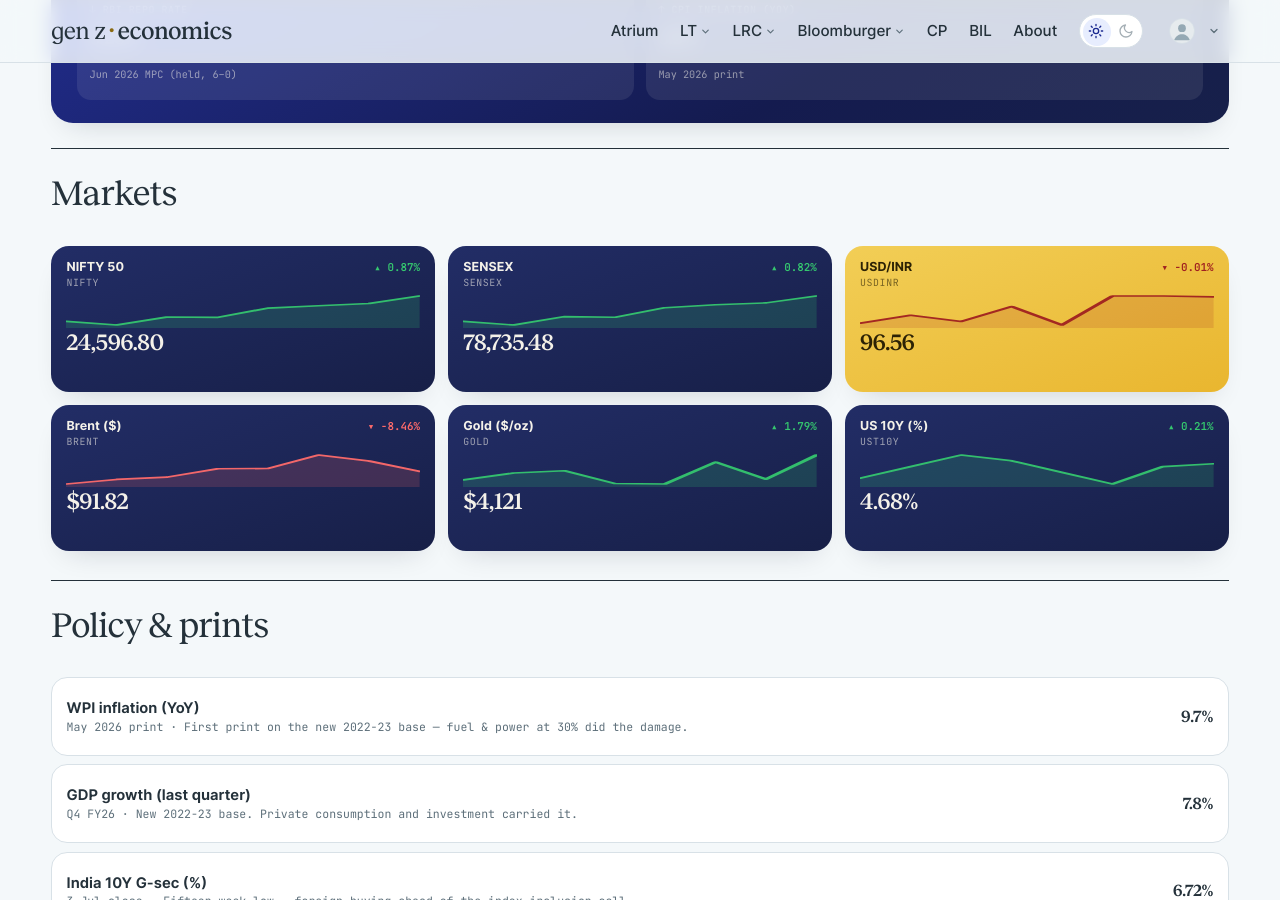
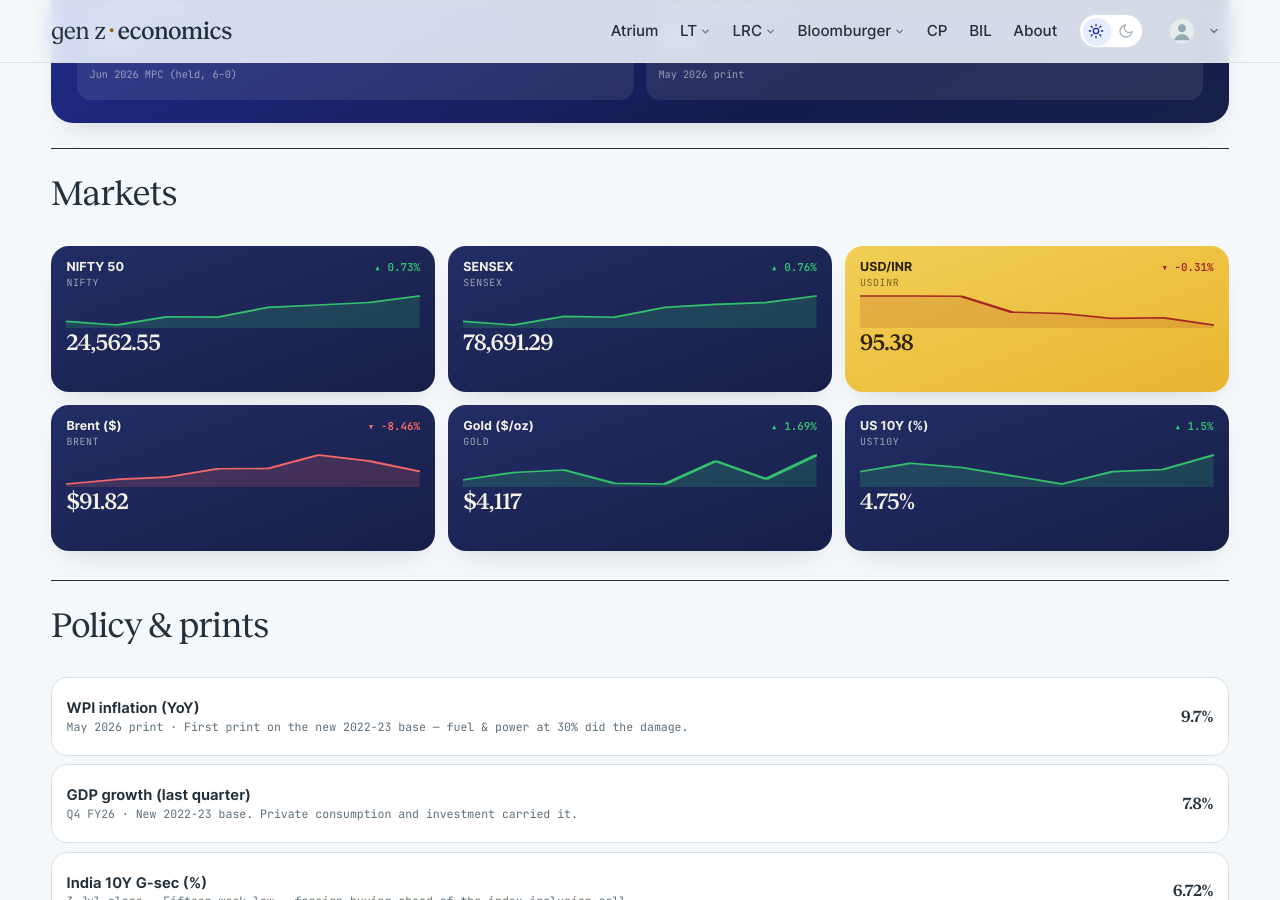
Before and after one commit to harsharya7021/genz-economics.com, a Jekyll site: the page built from macro-watch.html, in a window 1280 px wide and 900 px high, scrolled down 599 px. Built offline with Jekyll 4.4.1, drawn with Linux system fonts in a browser that asks for light colours; comment, search, counter and statistics services are not loaded.

Commit message:
data: morning market refresh

```diff
--- a/_data/macro.json
+++ b/_data/macro.json
@@ -1,10 +1,10 @@
 {
-  "as_of": "3 Aug 2026 close",
+  "as_of": "4 Aug 2026 close",
   "auto": {
     "nifty": {
       "label": "NIFTY 50",
-      "v": "24,596.80",
-      "chg": 0.87,
+      "v": "24,562.55",
+      "chg": 0.73,
       "spark": [
         23869.6,
         23767.449,
@@ -13,13 +13,13 @@
         24250.199,
         24317.15,
         24383.6,
-        24596.801
+        24562.551
       ]
     },
     "sensex": {
       "label": "SENSEX",
-      "v": "78,735.48",
-      "chg": 0.82,
+      "v": "78,691.29",
+      "chg": 0.76,
       "spark": [
         76391.391,
         76059.773,
@@ -28,22 +28,22 @@
         77654.602,
         77928.148,
         78094.641,
-        78735.477
+        78691.289
       ]
     },
     "usdinr": {
       "label": "USD/INR",
-      "v": "96.56",
-      "chg": -0.01,
+      "v": "95.38",
+      "chg": -0.31,
       "spark": [
-        96.26,
-        96.35,
-        96.28,
-        96.45,
-        96.24,
         96.57,
         96.57,
-        96.56
+        96.56,
+        95.91,
+        95.85,
+        95.65,
+        95.68,
+        95.38
       ]
     },
     "brent": {
@@ -63,8 +63,8 @@
     },
     "gold": {
       "label": "Gold ($/oz)",
-      "v": "$4,121",
-      "chg": 1.79,
+      "v": "$4,117",
+      "chg": 1.69,
       "spark": [
         4046.6,
         4067.6,
@@ -73,22 +73,22 @@
         4034.7,
         4100.1,
         4049.1,
-        4121.4
+        4117.4
       ]
     },
     "ust10y": {
       "label": "US 10Y (%)",
-      "v": "4.68%",
-      "chg": 0.21,
+      "v": "4.75%",
+      "chg": 1.5,
       "spark": [
-        4.63,
         4.67,
         4.71,
         4.69,
         4.65,
         4.61,
         4.67,
-        4.68
+        4.68,
+        4.75
       ]
     }
   },
--- a/_data/markets.yml
+++ b/_data/markets.yml
@@ -2,13 +2,13 @@
 # USD/INR) are refreshed each weekday morning by the market-data workflow;
 # the India 10Y G-Sec line is maintained by hand. Do not hand-edit the
 # live tickers — the job overwrites them.
-as_of: 3 Aug 2026
+as_of: 4 Aug 2026
 tickers:
 - symbol: NIFTY 50
   code: ^NSEI
-  value: 24,596.80
-  change: '+213.20'
-  pct: +0.87%
+  value: 24,562.55
+  change: '+178.95'
+  pct: +0.73%
   dir: up
   spark:
   - 23869.6
@@ -18,12 +18,12 @@ tickers:
   - 24250.199
   - 24317.15
   - 24383.6
-  - 24596.801
+  - 24562.551
 - symbol: SENSEX
   code: BSE
-  value: 78,735.48
-  change: '+640.84'
-  pct: +0.82%
+  value: 78,691.29
+  change: '+596.65'
+  pct: +0.76%
   dir: up
   spark:
   - 76391.391
@@ -33,22 +33,22 @@ tickers:
   - 77654.602
   - 77928.148
   - 78094.641
-  - 78735.477
+  - 78691.289
 - symbol: USD / INR
   code: FX
-  value: '96.56'
-  change: −0.01
-  pct: −0.01%
+  value: '95.38'
+  change: −0.30
+  pct: −0.31%
   dir: down
   spark:
-  - 96.26
-  - 96.35
-  - 96.28
-  - 96.45
-  - 96.24
   - 96.57
   - 96.57
   - 96.56
+  - 95.91
+  - 95.85
+  - 95.65
+  - 95.68
+  - 95.38
 - symbol: 10Y G-Sec
   code: IN10Y
   value: 6.72%
```
